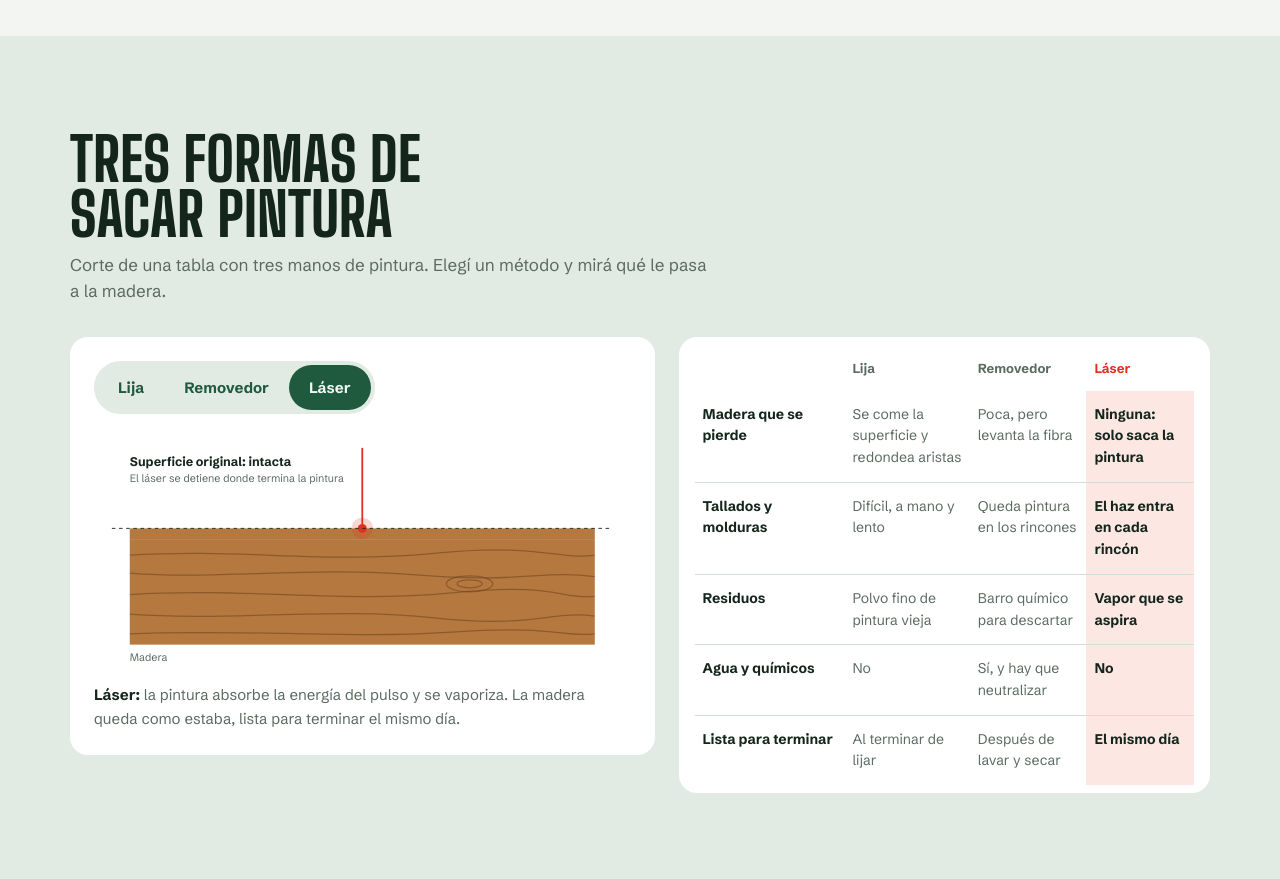
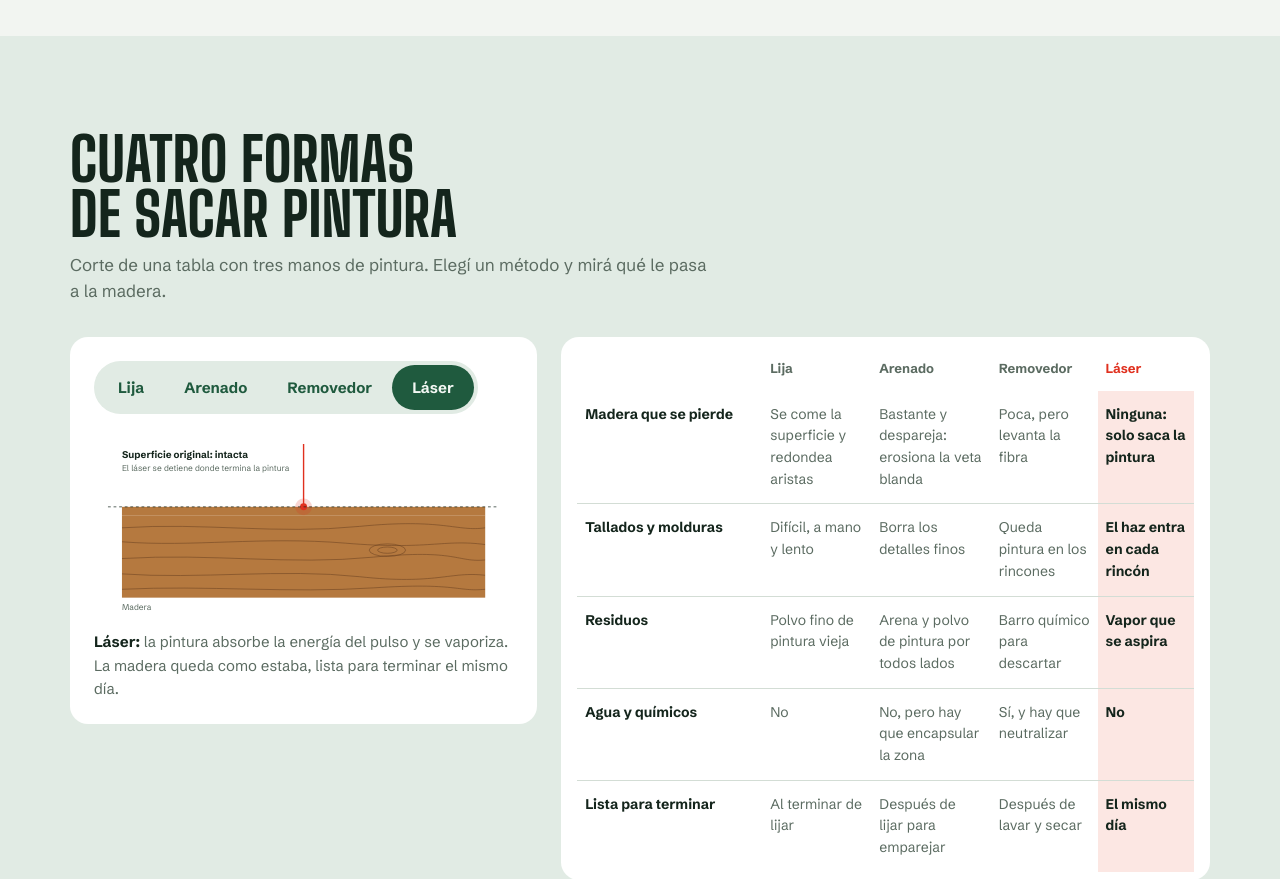
Before and after one commit to Augusto-pmd/veta-decapado-laser, a plain HTML site: page index.html in a window 1280 px wide. Shown: the part 2020-2899 px from the top of the page. Drawn offline with Linux system fonts and the light colour scheme.

Commit message:
Suma el arenado a la comparación de métodos
Co-Authored-By: Claude Opus 5.5 <noreply@anthropic.com>

```diff
--- a/index.html
+++ b/index.html
@@ -118,8 +118,9 @@ header .btn{padding:11px 18px;font-size:15px}
 
 /* Comparación de métodos */
 #metodo{background:var(--green-soft)}
-.cmp{display:grid;grid-template-columns:minmax(0,1.1fr) minmax(0,1fr);gap:24px;align-items:start}
-@media (max-width:980px){.cmp{grid-template-columns:1fr}}
+.cmp{display:grid;grid-template-columns:minmax(0,.9fr) minmax(0,1.25fr);gap:24px;align-items:start}
+@media (max-width:1080px){.cmp{grid-template-columns:1fr}}
+table.facts{min-width:560px}
 .cmp-card{background:var(--card);border-radius:var(--r);padding:clamp(16px,2.5vw,24px)}
 .tabs{display:inline-flex;background:var(--green-soft);border-radius:999px;padding:4px;margin-bottom:16px}
 .tabs button{border:0;background:transparent;padding:11px 20px;border-radius:999px;font-weight:700;font-size:15px;cursor:pointer;color:var(--green)}
@@ -136,6 +137,9 @@ header .btn{padding:11px 18px;font-size:15px}
 .xsec .soak{opacity:0}.m-quim .soak{opacity:.45}
 .xsec .dust,.xsec .gooblob,.xsec .beamline,.xsec .bracket{opacity:0}
 .m-lija .dust,.m-lija .bracket{opacity:1}.m-quim .gooblob{opacity:1}.m-laser .beamline{opacity:1}
+.m-arena .layer{transform:scaleY(0)}.m-arena .lost{opacity:0}
+.xsec .rough,.xsec .sand{opacity:0}
+.m-arena .rough,.m-arena .sand,.m-arena .bracket{opacity:1}
 .xcap{margin-top:12px;font-size:15px;color:var(--mute);min-height:3.2em}
 .xcap b{color:var(--ink)}
 .tbl{overflow-x:auto;background:var(--card);border-radius:var(--r);padding:8px 16px}
@@ -309,11 +313,12 @@ footer .row{display:flex;flex-wrap:wrap;gap:10px 24px;justify-content:space-betw
 
   <section id="metodo">
     <div class="wrap">
-      <div class="head"><h2 class="disp">Tres formas de sacar pintura</h2><p>Corte de una tabla con tres manos de pintura. Elegí un método y mirá qué le pasa a la madera.</p></div>
+      <div class="head"><h2 class="disp">Cuatro formas de sacar pintura</h2><p>Corte de una tabla con tres manos de pintura. Elegí un método y mirá qué le pasa a la madera.</p></div>
       <div class="cmp">
         <div class="cmp-card">
           <div class="tabs" role="group" aria-label="Método">
             <button type="button" data-m="lija" aria-pressed="false">Lija</button>
+            <button type="button" data-m="arena" aria-pressed="false">Arenado</button>
             <button type="button" data-m="quim" aria-pressed="false">Removedor</button>
             <button type="button" data-m="laser" aria-pressed="true">Láser</button>
           </div>
@@ -330,6 +335,8 @@ footer .row{display:flex;flex-wrap:wrap;gap:10px 24px;justify-content:space-betw
             <g class="dust fade" fill="#B5793F"><circle cx="120" cy="96" r="2.5"/><circle cx="160" cy="84" r="2"/><circle cx="210" cy="92" r="3"/><circle cx="300" cy="78" r="2"/><circle cx="350" cy="94" r="2.5"/><circle cx="420" cy="86" r="2"/><circle cx="480" cy="98" r="3"/><circle cx="250" cy="60" r="1.6"/><circle cx="390" cy="66" r="1.6"/></g>
             <g class="bracket fade"><line x1="570" y1="110" x2="570" y2="122" stroke="#E0301E" stroke-width="2"/><line x1="564" y1="110" x2="576" y2="110" stroke="#E0301E" stroke-width="2"/><line x1="564" y1="122" x2="576" y2="122" stroke="#E0301E" stroke-width="2"/></g>
             <g class="beamline fade"><line x1="300" y1="20" x2="300" y2="110" stroke="#E0301E" stroke-width="2"/><circle cx="300" cy="110" r="5" fill="#E0301E"/><circle cx="300" cy="110" r="12" fill="#E0301E" opacity=".2"/></g>
+            <path class="rough fade" fill="#FFFFFF" d="M40 110 H560 V122 L540 128 L520 122 L500 131 L480 123 L460 129 L440 122 L420 132 L400 124 L380 130 L360 122 L340 128 L320 123 L300 131 L280 122 L260 129 L240 124 L220 132 L200 122 L180 128 L160 123 L140 131 L120 122 L100 129 L80 124 L60 130 L40 122 Z"/>
+            <g class="sand fade" fill="#B9AE98"><circle cx="90" cy="98" r="1.8"/><circle cx="130" cy="86" r="1.5"/><circle cx="175" cy="94" r="2"/><circle cx="215" cy="80" r="1.4"/><circle cx="262" cy="96" r="1.8"/><circle cx="305" cy="88" r="1.5"/><circle cx="348" cy="99" r="2"/><circle cx="392" cy="84" r="1.6"/><circle cx="436" cy="95" r="1.8"/><circle cx="478" cy="82" r="1.5"/><circle cx="520" cy="97" r="2"/><circle cx="150" cy="70" r="1.2"/><circle cx="330" cy="68" r="1.2"/><circle cx="460" cy="66" r="1.2"/><circle cx="240" cy="62" r="1.1"/></g>
             <line x1="20" y1="110" x2="580" y2="110" stroke="#14251C" stroke-dasharray="4 4" stroke-width="1"/>
             <text x="40" y="258">Madera</text>
             <text x="40" y="40" class="lbl-strong" id="xs-label">Superficie original: intacta</text>
@@ -339,13 +346,13 @@ footer .row{display:flex;flex-wrap:wrap;gap:10px 24px;justify-content:space-betw
         </div>
         <div class="tbl">
           <table class="facts" id="facts">
-            <thead><tr><th scope="col"></th><th scope="col" data-c="lija">Lija</th><th scope="col" data-c="quim">Removedor</th><th scope="col" data-c="laser">Láser</th></tr></thead>
+            <thead><tr><th scope="col"></th><th scope="col" data-c="lija">Lija</th><th scope="col" data-c="arena">Arenado</th><th scope="col" data-c="quim">Removedor</th><th scope="col" data-c="laser">Láser</th></tr></thead>
             <tbody>
-              <tr><th scope="row">Madera que se pierde</th><td data-c="lija">Se come la superficie y redondea aristas</td><td data-c="quim">Poca, pero levanta la fibra</td><td data-c="laser">Ninguna: solo saca la pintura</td></tr>
-              <tr><th scope="row">Tallados y molduras</th><td data-c="lija">Difícil, a mano y lento</td><td data-c="quim">Queda pintura en los rincones</td><td data-c="laser">El haz entra en cada rincón</td></tr>
-              <tr><th scope="row">Residuos</th><td data-c="lija">Polvo fino de pintura vieja</td><td data-c="quim">Barro químico para descartar</td><td data-c="laser">Vapor que se aspira</td></tr>
-              <tr><th scope="row">Agua y químicos</th><td data-c="lija">No</td><td data-c="quim">Sí, y hay que neutralizar</td><td data-c="laser">No</td></tr>
-              <tr><th scope="row">Lista para terminar</th><td data-c="lija">Al terminar de lijar</td><td data-c="quim">Después de lavar y secar</td><td data-c="laser">El mismo día</td></tr>
+              <tr><th scope="row">Madera que se pierde</th><td data-c="lija">Se come la superficie y redondea aristas</td><td data-c="arena">Bastante y despareja: erosiona la veta blanda</td><td data-c="quim">Poca, pero levanta la fibra</td><td data-c="laser">Ninguna: solo saca la pintura</td></tr>
+              <tr><th scope="row">Tallados y molduras</th><td data-c="lija">Difícil, a mano y lento</td><td data-c="arena">Borra los detalles finos</td><td data-c="quim">Queda pintura en los rincones</td><td data-c="laser">El haz entra en cada rincón</td></tr>
+              <tr><th scope="row">Residuos</th><td data-c="lija">Polvo fino de pintura vieja</td><td data-c="arena">Arena y polvo de pintura por todos lados</td><td data-c="quim">Barro químico para descartar</td><td data-c="laser">Vapor que se aspira</td></tr>
+              <tr><th scope="row">Agua y químicos</th><td data-c="lija">No</td><td data-c="arena">No, pero hay que encapsular la zona</td><td data-c="quim">Sí, y hay que neutralizar</td><td data-c="laser">No</td></tr>
+              <tr><th scope="row">Lista para terminar</th><td data-c="lija">Al terminar de lijar</td><td data-c="arena">Después de lijar para emparejar</td><td data-c="quim">Después de lavar y secar</td><td data-c="laser">El mismo día</td></tr>
             </tbody>
           </table>
         </div>
@@ -524,9 +531,10 @@ const WA_GENERAL=`https://wa.me/${CONFIG.whatsapp}?text=${encodeURIComponent('Ho
 /* Comparación de métodos */
 (()=>{ const svg=$('xsec'), cap=$('xcap'), lab=$('xs-label'), sub=$('xs-sub');
   const T={lija:{l:'Superficie original: se perdió ≈ 1 mm',s:'La lija no distingue pintura de madera',c:'<b>Lija:</b> saca la pintura y también la capa de arriba de la madera. Se redondean aristas, se borran tallas y queda polvo de pintura vieja en toda la casa.'},
+    arena:{l:'Superficie original: erosionada y despareja',s:'La arena se come la madera blanda entre las vetas',c:'<b>Arenado:</b> el chorro de arena saca la pintura, pero también erosiona la madera blanda entre las vetas. Queda una superficie rugosa y despareja, se pierden los detalles de las tallas y la arena se mete en todo: hay que encapsular la zona.'},
     quim:{l:'Superficie original: embebida',s:'Queda barro químico y la fibra levantada',c:'<b>Removedor:</b> ablanda la pintura, pero penetra en la madera, la oscurece y deja residuos que hay que raspar, lavar y neutralizar.'},
     laser:{l:'Superficie original: intacta',s:'El láser se detiene donde termina la pintura',c:'<b>Láser:</b> la pintura absorbe la energía del pulso y se vaporiza. La madera queda como estaba, lista para terminar el mismo día.'}};
-  function set(m){ svg.classList.remove('m-lija','m-quim','m-laser'); svg.classList.add('m-'+m); lab.textContent=T[m].l; sub.textContent=T[m].s; cap.innerHTML=T[m].c;
+  function set(m){ svg.classList.remove('m-lija','m-arena','m-quim','m-laser'); svg.classList.add('m-'+m); lab.textContent=T[m].l; sub.textContent=T[m].s; cap.innerHTML=T[m].c;
     document.querySelectorAll('.tabs button').forEach(b=>b.setAttribute('aria-pressed',b.dataset.m===m)); document.querySelectorAll('#facts [data-c]').forEach(td=>td.classList.toggle('on',td.dataset.c===m)); }
   document.querySelectorAll('.tabs button').forEach(b=>b.addEventListener('click',()=>set(b.dataset.m))); set('laser'); })();
 
```
